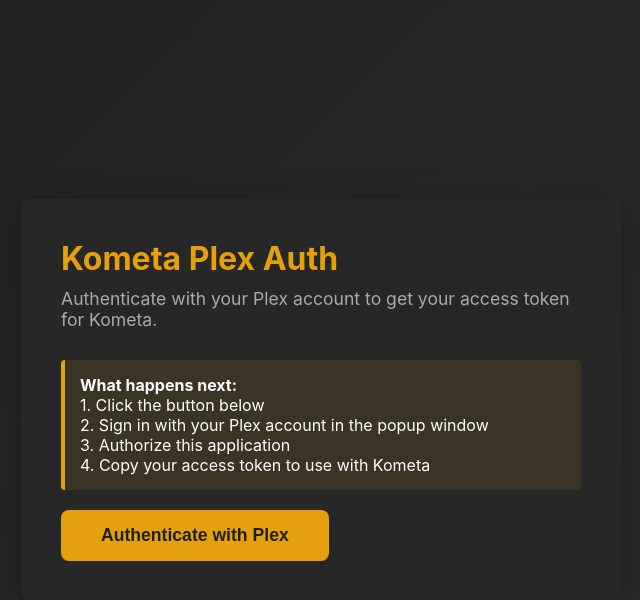
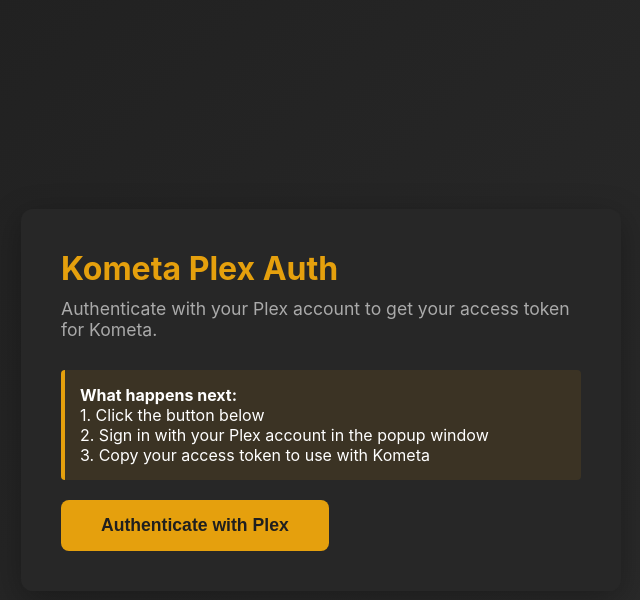
Before and after one commit to Kometa-Team/Plex-OAuth, a Flask app: page / in a window 1280 px wide. Shown: the top 600 px of the page, without its empty margins (319-959 px from the left). Run offline with Flask 3, Linux system fonts and the light colour scheme.

Commit message:
remove a step that doesn't appear

```diff
--- a/templates/index.html
+++ b/templates/index.html
@@ -11,8 +11,7 @@
         <strong>What happens next:</strong><br>
         1. Click the button below<br>
         2. Sign in with your Plex account in the popup window<br>
-        3. Authorize this application<br>
-        4. Copy your access token to use with Kometa
+        3. Copy your access token to use with Kometa
     </p>
 </div>
 
```
